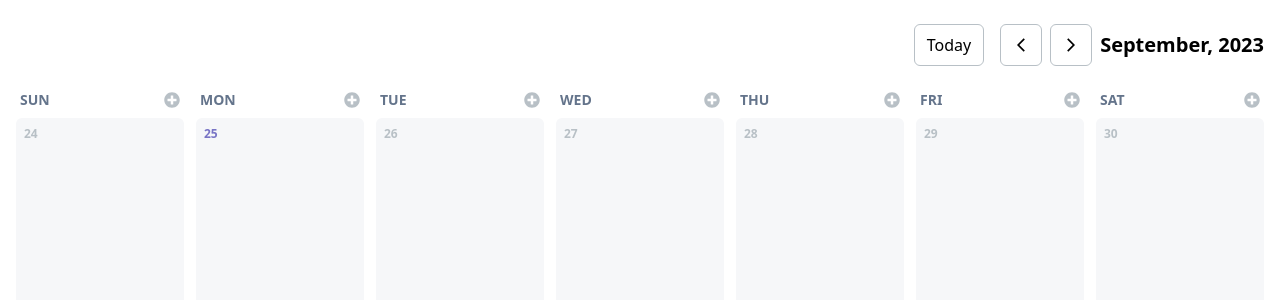
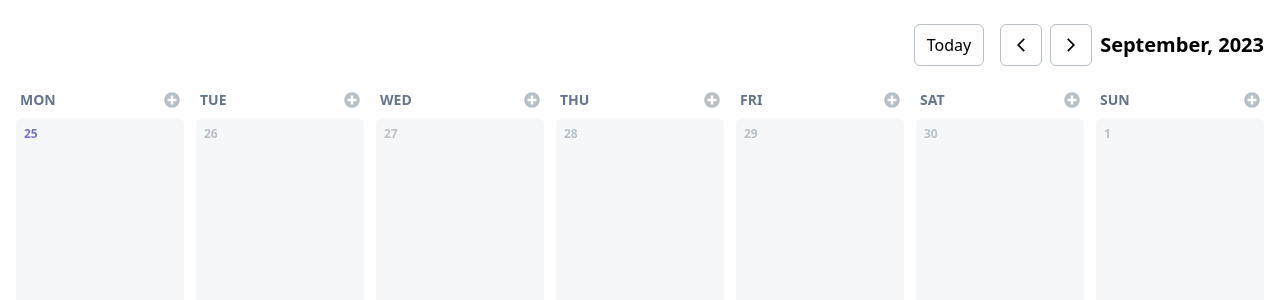
Before and after one commit to NBDuy201/Training-Calendar, a React (Vite) app: page / in a window 1280 px wide. Shown: the top 300 px of the page. Built offline with nearby package versions, Linux system fonts and the light colour scheme.

Commit message:
navigate between week

```diff
--- a/src/common/data.js
+++ b/src/common/data.js
@@ -2,7 +2,7 @@ import { v4 as uuidv4 } from "uuid";
 
 export const data = [
   {
-    columnId: 1695488400000,
+    columnId: 1695574800000,
     sessions: [
       {
         id: uuidv4(),
@@ -28,7 +28,7 @@ export const data = [
     ],
   },
   {
-    columnId: 1695574800000,
+    columnId: 1695661200000,
     sessions: [
       {
         id: uuidv4(),
@@ -44,4 +44,20 @@ export const data = [
       { id: uuidv4(), title: "title 3", exercises: [] },
     ],
   },
+  {
+    columnId: 1695920400000,
+    sessions: [
+      {
+        id: uuidv4(),
+        title: "title 5",
+        exercises: [
+          {
+            id: uuidv4(),
+            name: "Exercise test",
+            infomation: ["50lb x 9"],
+          },
+        ],
+      },
+    ],
+  },
 ];
--- a/src/modules/calendar/CalendarContent.jsx
+++ b/src/modules/calendar/CalendarContent.jsx
@@ -1,6 +1,4 @@
-import moment from "moment";
-import React from "react";
-import { getAllDaysInTheWeek } from "~/utils/dateHelper";
+/* eslint-disable react/prop-types */
 import CalendarColumn from "./date-column/CalendarColumn";
 import { DragDropContext } from "react-beautiful-dnd";
 import { sessionsApi } from "~/api/sessionsApi";
@@ -11,14 +9,7 @@ import { columnApi } from "~/api/columnApi";
 import { DRAG_TYPE } from "~/common/constants";
 import { exerciseApi } from "~/api/exerciseApi";
 
-const CalendarContent = () => {
-  const [stateCalendar, setStateCalendar] = React.useState({
-    startDate: moment(),
-    weekDays: getAllDaysInTheWeek(moment()),
-    eventStart: null,
-    eventEnd: null,
-  });
-
+const CalendarContent = ({ stateCalendar = {} }) => {
   const dispatch = useDispatch();
   const sessions = useSelector((state) => state.sessions);
   console.log(
--- a/src/pages/TrainingCalendarPage.jsx
+++ b/src/pages/TrainingCalendarPage.jsx
@@ -1,11 +1,50 @@
+import moment from "moment";
+import React from "react";
 import CalendarContent from "~/modules/calendar/CalendarContent";
 import WeekToolbar from "~/modules/calendar/week-toolbar/WeekToolbar";
+import {
+  getAllDaysInLastWeek,
+  getAllDaysInNextWeek,
+  getAllDaysInTheWeek,
+} from "~/utils/dateHelper";
 
 const TrainingCalendarPage = () => {
+  const [stateCalendar, setStateCalendar] = React.useState({
+    startDate: moment(),
+    weekDays: getAllDaysInTheWeek(moment()),
+  });
+
+  function gotToNextWeek() {
+    const { nextWeekDate, weekDays } = getAllDaysInNextWeek(
+      stateCalendar.startDate
+    );
+    setStateCalendar((prv) => ({ ...prv, startDate: nextWeekDate, weekDays }));
+  }
+
+  function goToPrvWeek() {
+    const { lastWeekDate, weekDays } = getAllDaysInLastWeek(
+      stateCalendar.startDate
+    );
+    setStateCalendar((prv) => ({ ...prv, startDate: lastWeekDate, weekDays }));
+  }
+
+  function goToToday() {
+    setStateCalendar((prv) => ({
+      ...prv,
+      startDate: moment(),
+      weekDays: getAllDaysInTheWeek(moment()),
+    }));
+  }
+
   return (
     <div className="px-pagePaddingX py-pagePaddingY min-h-screen flex flex-col">
-      <WeekToolbar />
-      <CalendarContent />
+      <WeekToolbar
+        goToNextWeek={gotToNextWeek}
+        goToPreviousWeek={goToPrvWeek}
+        goToToday={goToToday}
+        startDate={stateCalendar.startDate}
+      />
+      <CalendarContent stateCalendar={stateCalendar} />
     </div>
   );
 };
--- a/src/utils/dateHelper.js
+++ b/src/utils/dateHelper.js
@@ -1,7 +1,7 @@
 import moment from "moment";
 
 export function getAllDaysInTheWeek(currentDate = moment()) {
-  const weekStart = currentDate.clone().startOf("week");
+  const weekStart = currentDate.clone().startOf("week").add(1, "day");
 
   const days = Array.from(Array(7))
     .map((day, index) => index)
@@ -25,3 +25,21 @@ export function isTodaysDate(dateStamp) {
     today.day() === dateStamp.day()
   );
 }
+
+export function getAllDaysInNextWeek(startDate) {
+  const nextWeekDate = moment(startDate).add(7, "days");
+
+  return {
+    nextWeekDate,
+    weekDays: getAllDaysInTheWeek(nextWeekDate),
+  };
+}
+
+export function getAllDaysInLastWeek(startDate) {
+  const lastWeekDate = moment(startDate).subtract(7, "days");
+
+  return {
+    lastWeekDate,
+    weekDays: getAllDaysInTheWeek(lastWeekDate),
+  };
+}
```
